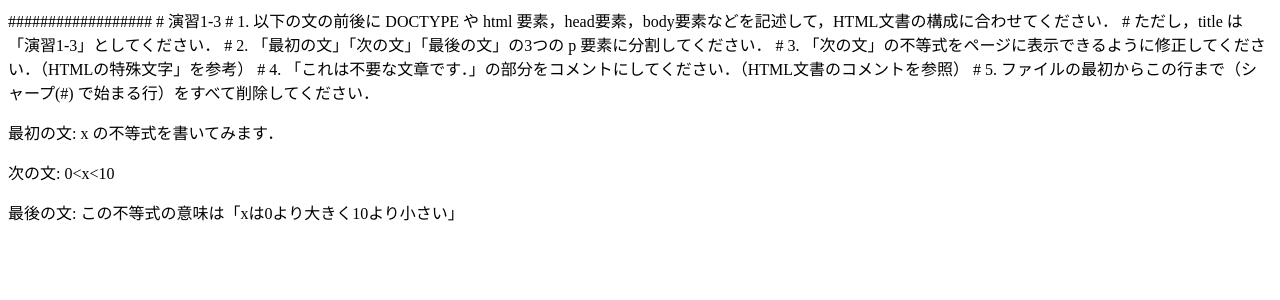
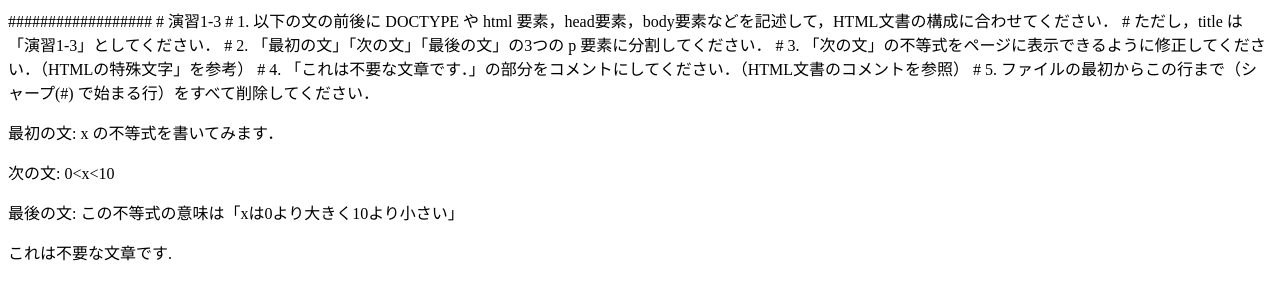
Before and after one commit to G284162022/medialabo, a plain HTML site: page practice-html/structure.html in a window 1280 px wide. Drawn offline with Linux system fonts and the light colour scheme.

Commit message:
iewhfuegwrhf

```diff
--- a/practice-html/structure.html
+++ b/practice-html/structure.html
@@ -16,5 +16,11 @@
       <p>最初の文: x の不等式を書いてみます．</p>
       <p>次の文: 0&lt;x&lt;10</p>
       <p>最後の文: この不等式の意味は「xは0より大きく10より小さい」</p>
+      <p>これは不要な文章です.</p>
+      <!--
+      <p>ここは
+      コメント
+      です</p>
+      -->
    </body>
 </html>
```
